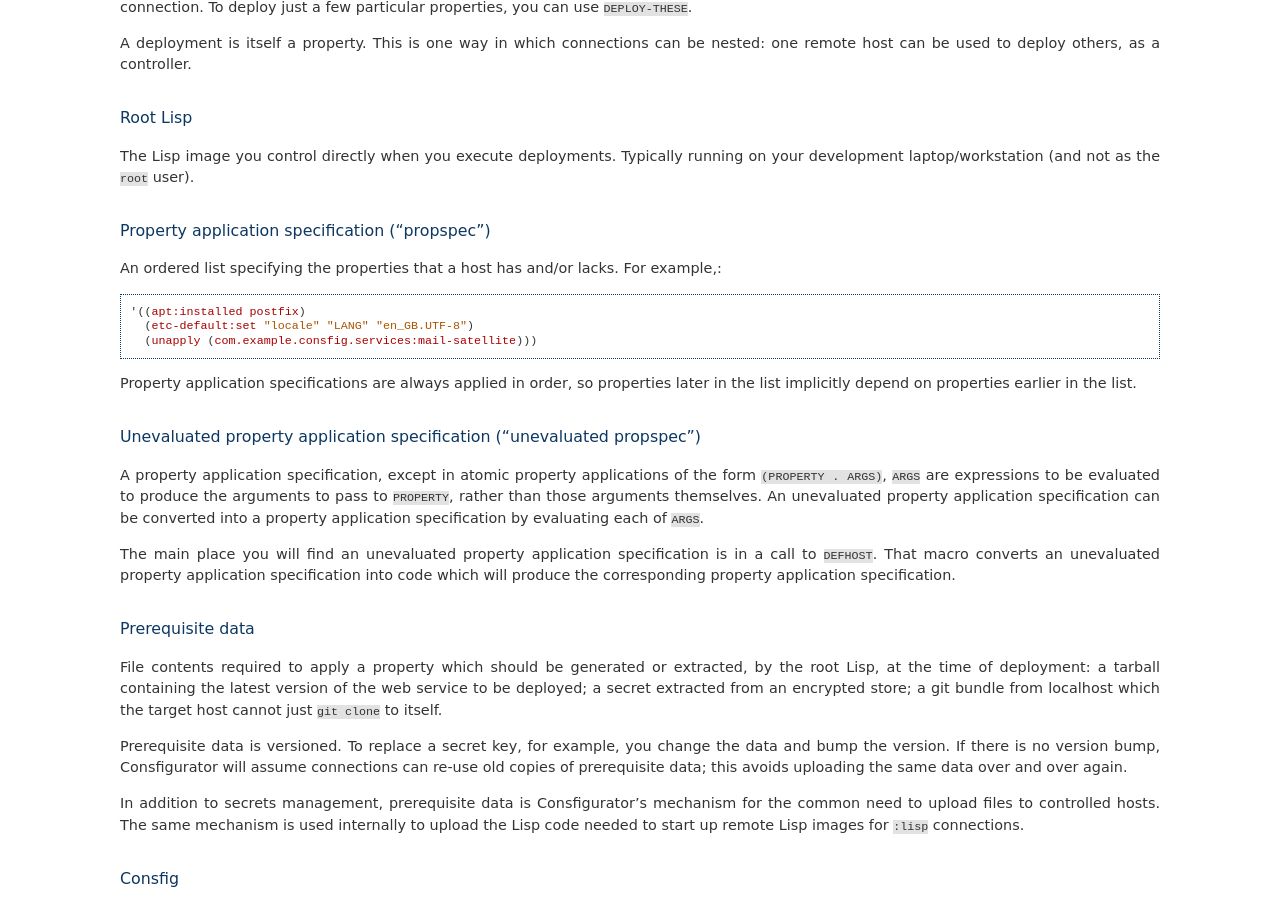
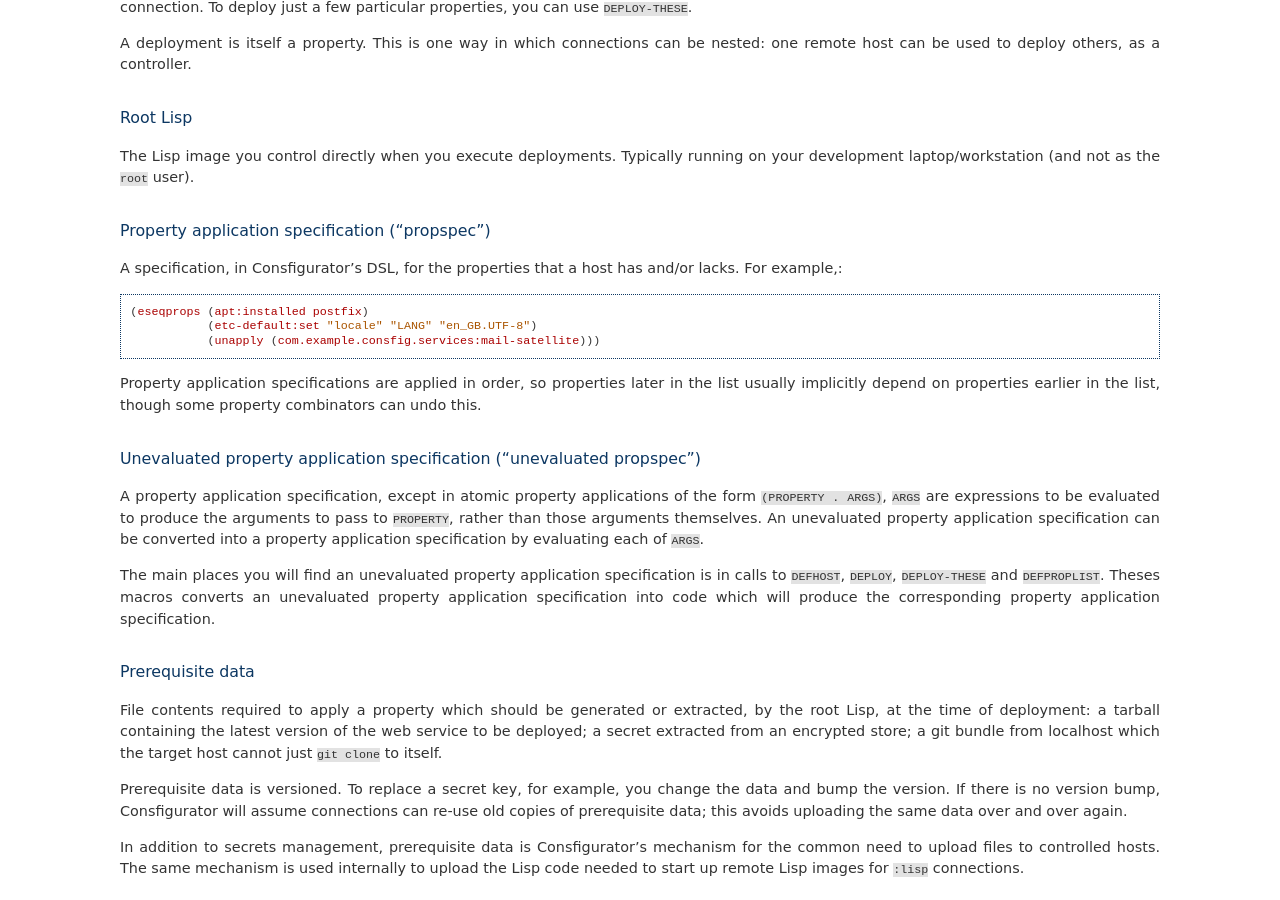
Before and after one commit to spwhitton/consfigurator, a Sphinx documentation site: the page built from doc/introduction.rst, in a window 1280 px wide and 900 px high, scrolled down 2736 px. Built offline with Sphinx 7.4.7, drawn with Linux system fonts in a browser that asks for light colours.

Commit message:
update definitions in introduction
Signed-off-by: Sean Whitton <spwhitton@spwhitton.name>

```diff
--- a/doc/introduction.rst
+++ b/doc/introduction.rst
@@ -179,15 +179,17 @@ running on your development laptop/workstation (and not as the ``root`` user).
 Property application specification ("propspec")
 ~~~~~~~~~~~~~~~~~~~~~~~~~~~~~~~~~~~~~~~~~~~~~~~
 
-An ordered list specifying the properties that a host has and/or lacks.  For
-example,::
+A specification, in Consfigurator's DSL, for the properties that a host has
+and/or lacks.  For example,::
 
-  '((apt:installed postfix)
-    (etc-default:set "locale" "LANG" "en_GB.UTF-8")
-    (unapply (com.example.consfig.services:mail-satellite)))
 
-Property application specifications are always applied in order, so properties
-later in the list implicitly depend on properties earlier in the list.
+  (eseqprops (apt:installed postfix)
+             (etc-default:set "locale" "LANG" "en_GB.UTF-8")
+             (unapply (com.example.consfig.services:mail-satellite)))
+
+Property application specifications are applied in order, so properties later
+in the list usually implicitly depend on properties earlier in the list,
+though some property combinators can undo this.
 
 Unevaluated property application specification ("unevaluated propspec")
 ~~~~~~~~~~~~~~~~~~~~~~~~~~~~~~~~~~~~~~~~~~~~~~~~~~~~~~~~~~~~~~~~~~~~~~~
@@ -199,10 +201,11 @@ themselves.  An unevaluated property application specification can be
 converted into a property application specification by evaluating each of
 ``ARGS``.
 
-The main place you will find an unevaluated property application specification
-is in a call to ``DEFHOST``.  That macro converts an unevaluated property
-application specification into code which will produce the corresponding
-property application specification.
+The main places you will find an unevaluated property application
+specification is in calls to ``DEFHOST``, ``DEPLOY``, ``DEPLOY-THESE`` and
+``DEFPROPLIST``.  Theses macros converts an unevaluated property application
+specification into code which will produce the corresponding property
+application specification.
 
 Prerequisite data
 ~~~~~~~~~~~~~~~~~
```
